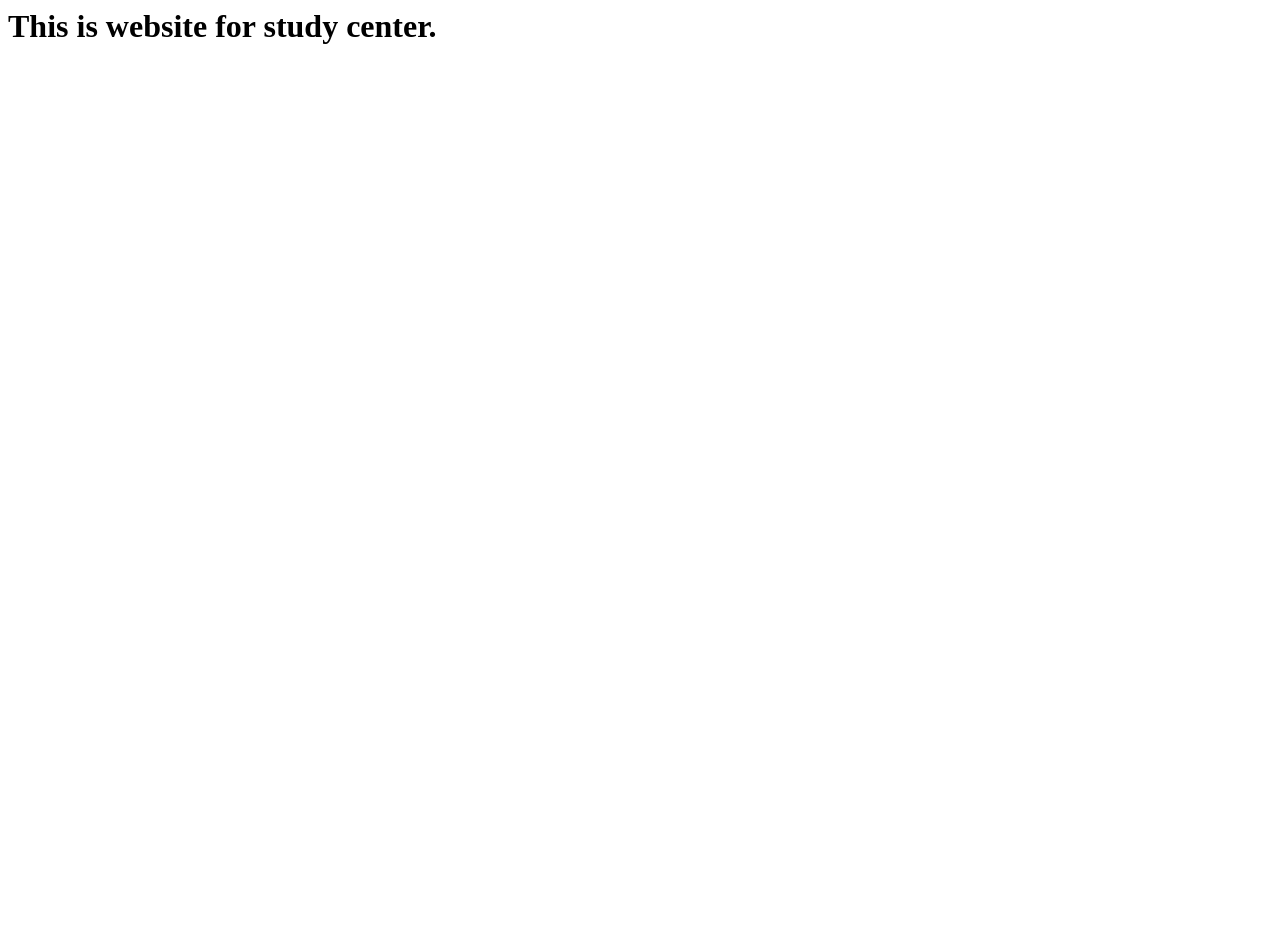
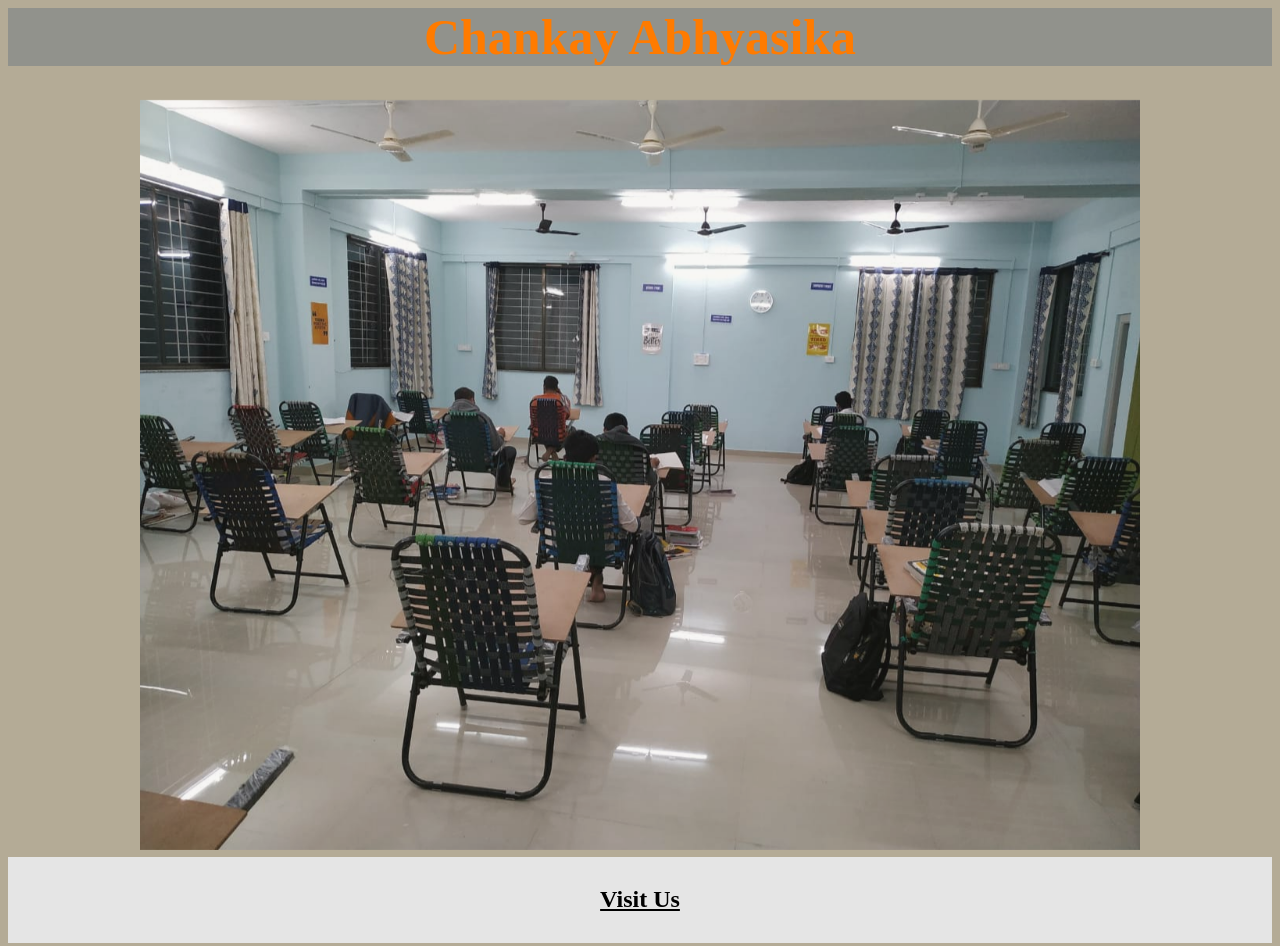
Before and after one commit to shubhyyy/Chanakya_Abhyasika, a plain HTML site: page index.html in a window 1280 px wide. Before the commit the page ends 800 px from the top, so only its background shows below. Drawn offline with Linux system fonts and the light colour scheme.

Commit message:
todays update

```diff
--- /dev/null
+++ b/index.css
@@ -0,0 +1,58 @@
+body {
+  /*  background-image: url("hall.jpeg");
+*/
+}
+
+h1 {
+    color :rgb(255, 123, 0);
+    font-size : 50px;
+}
+/* images */
+.header {
+    background-color : rgb(145, 146, 140);
+}
+
+img {
+    vertical-align: middle;
+    width : 100%
+}
+
+
+
+
+
+
+
+
+
+
+/* Slideshow container */
+.images {
+  max-width: 1000px;
+  position: relative;
+  margin: auto;
+}
+
+
+/* Fading animation */
+.fade {
+  -webkit-animation-name: fade;
+  -webkit-animation-duration: 1.5s;
+  animation-name: fade;
+  animation-duration: 2s;
+}
+
+@-webkit-keyframes fade {
+  from {opacity: .4}
+  to {opacity: 1}
+}
+
+@keyframes fade {
+  from {opacity: .4}
+  to {opacity: 1}
+}
+
+/* On smaller screens, decrease text size */
+@media only screen and (max-width: 300px) {
+  .prev, .next,.text {font-size: 11px}
+}
--- a/index.html
+++ b/index.html
@@ -1,7 +1,71 @@
 <html>
-<head>
-</head>
-<body>
-<h1>This is website for study center.</h1>
-</body>
+    <head>
+        <link rel="stylesheet" type="text/css" href="index.css"
+
+
+    </head>
+    <body a link="black">
+        <div class="header" align="center"><h1>Chankay Abhyasika
+            </h1>
+        </div>
+            <!--Images-->
+
+        <div class ="images">
+       <div class="mySlides fade"><img src="hall.jpeg"></div>
+       <div class="mySlides fade"><img src="hall1.jpg"></div>
+       <div class="mySlides fade"><img src="hall2.jpg"></div>
+     <div class="mySlides fade"><img src="hall3.jpg"></div>
+      <div class="mySlides fade"><img src="hall4.jpg"></div>
+        </div>
+
+
+
+
+        <script>
+       var i=0;
+        showSlides()
+        function showSlides() {
+          var j=0;
+          var slides = document.getElementsByClassName("mySlides");
+            for (j = 0; j < slides.length; j++) {
+                slides[j].style.display = "none";
+            }
+            i++;
+            if(i > slides.length ) {
+                  i = 1;
+                }
+            slides[i-1].style.display = "block";
+            setTimeout(showSlides,2000);
+
+        }
+        </script>
+
+
+
+        <script>
+            console.log("heelo");
+            var color = ["#E8DCC6", "#5D514B", "#B4AB96", "E7E0D5","#DFC6B1","#867A6A","#808080"];
+              var i = 0;
+              function change() {
+
+                i++;
+                document.body.style.backgroundColor = color[i];
+                if(i > color.length - 1) {
+
+                  i = 0;
+                }
+              }
+              console.log(color.length);
+              setInterval(change, 1000);
+
+
+
+        </script>
+
+         <!--Location using google maps-->
+        <div class="visit" style="background-color:#e5e5e5;text-align:center;padding:10px;margin-top:7px;"><h2 align="center"><a href="https://maps.app.goo.gl/btoyzPUg6i4KX6BU7">Visit Us</h2>
+        </div>
+
+    </body>
+
 </html>
```
Also changed, not shown: hall.jpeg (added), hall1.jpg (added), hall3.jpg (added), hall4.jpg (added), 1 other file.
